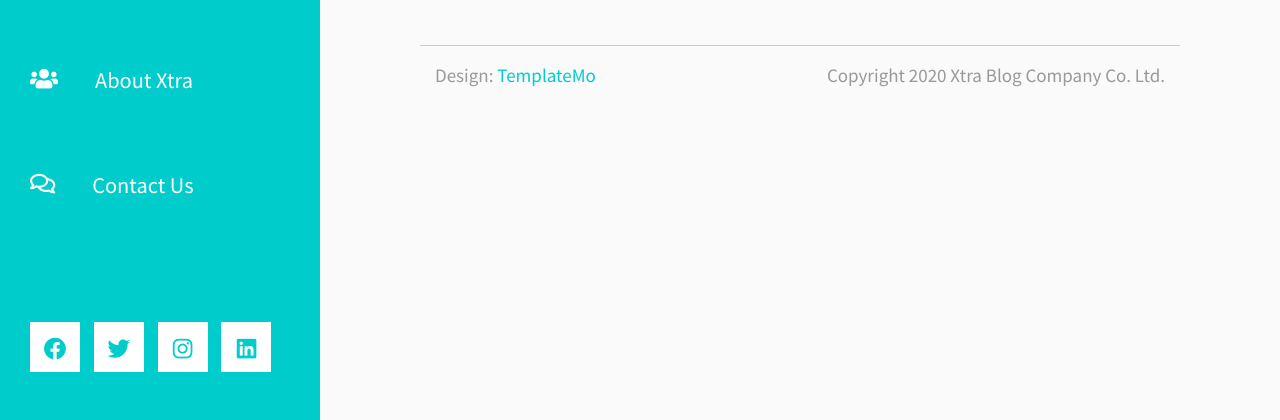
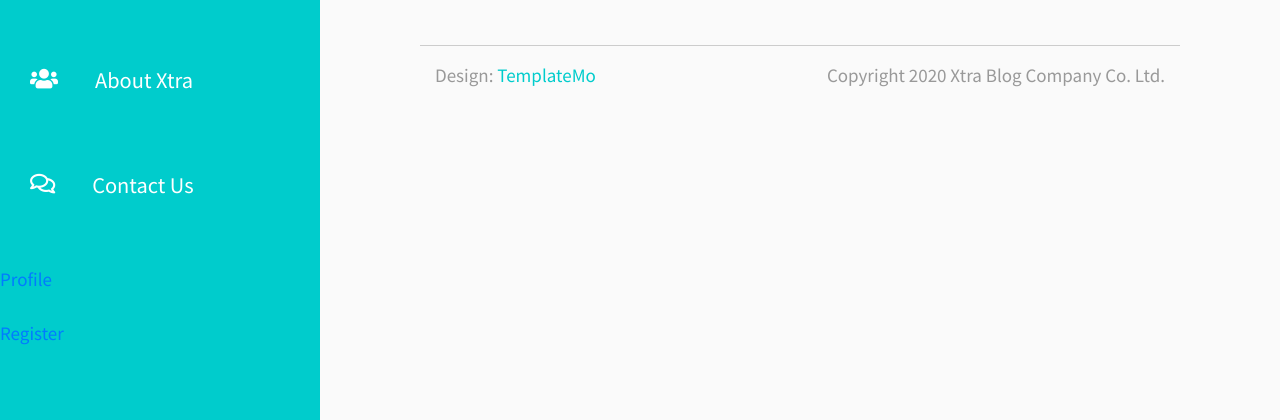
Before and after one commit to mhammed2020/Visit-Morocco-Platform, a Django app: page / in a window 1280 px wide. Shown: the part 502-922 px from the top of the page. Run offline with Django 3.2, Linux system fonts and the light colour scheme; some libraries are stand-ins or nearby versions.

Commit message:
update base.html

```diff
--- a/templates/base.html
+++ b/templates/base.html
@@ -46,6 +46,20 @@
                         <i class="far fa-comments"></i>
                         Contact Us
                     </a></li>
+
+
+                     <!-- Navbar Right Side -->
+            <div class="navbar-nav">
+                  <a class="nav-item nav-link" href="{% url 'profile' %}">Profile</a>
+
+                  <a class="nav-item nav-link" href="{% url 'register' %}">Register</a>
+
+              </div>
+
+
+
+
+
                 </ul>
             </nav>
             <div class="tm-mb-65">
```
